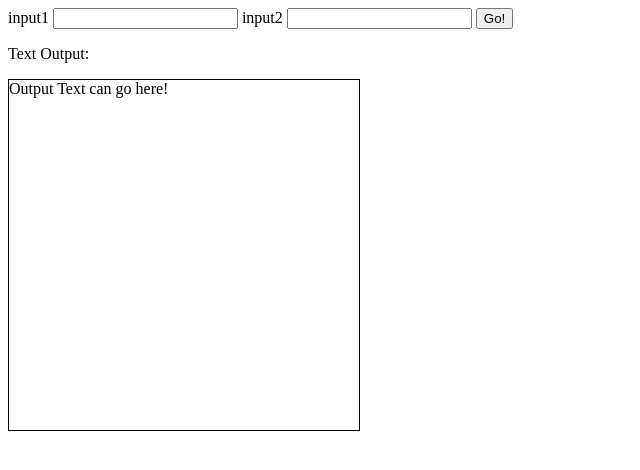
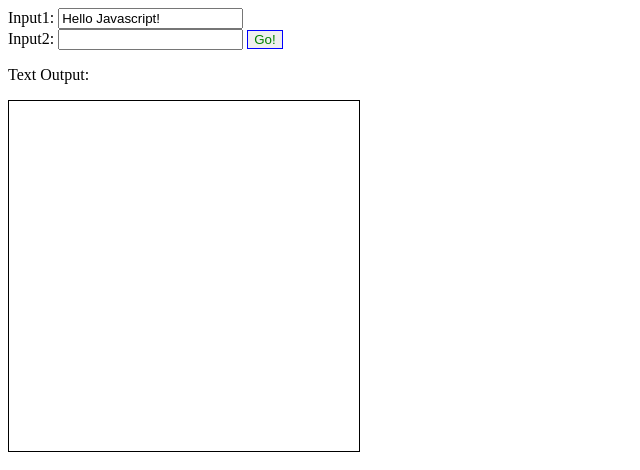
Before and after one commit to Geekwise-Javascript-1/jsgascon, a plain HTML site: page day05/index.html in a window 1280 px wide. Both pictures are taken after a click on the button "Go!". Shown: the whole page, without its empty margins (0-640 px from the left). Drawn offline with Linux system fonts and the light colour scheme.

Commit message:
day05 assignment commit

```diff
--- a/day05/assignment.js
+++ b/day05/assignment.js
@@ -6,21 +6,30 @@
 // replace div text with value of input2
 
 var btn = document.getElementById('btn');
-var input1 = document.getElementById('input1');
-var input2 = document.getElementById('input2');
-var textbox = document.getElementById('textbox');
 
 function btnClick(){
-    // alert('user clicked on the button');
+    getUserInput1();
     alert('Hello Javascript!');
-    getUserInput1();
     getUserInput2();
 }
 btn.onclick = btnClick;
 
-function getUserInput1(input1){
-  input1 = ''
+function getUserInput1(){
+  // Get user input1 value
+  var changeinput1 = document.getElementById('input1').value;
+  console.log(changeinput1);
+  // Change user input1 value
+  var changeinput1 = document.getElementById('input1').value = "Hello Javascript!";
+  console.log(changeinput1);
 }
-function getUserInput2(input2){
-
+function getUserInput2(){
+  // Get user input2 value
+  var changeinput2 = document.getElementById('input2').value;
+  console.log(changeinput2);
+  // Get textbox value
+  var changetextbox = document.getElementById('textbox').innerHTML;
+  console.log(changetextbox);
+  // Change textbox value to user input2
+  var changetextbox = document.getElementById('textbox').innerHTML = changeinput2;
+  console.log(changetextbox);
 }
--- a/day05/index.html
+++ b/day05/index.html
@@ -6,18 +6,18 @@
 </head>
 <body>
 
-  <label for="input1">input1
+  <label for="input1">Input1:
     <input type="text" id="input1" name="input1" value="">
-  </label>
-  <label for="input2">input2
+  </label> <br>
+  <label for="input2">Input2:
     <input type="text" id="input2" name="input2" value="">
   </label>
-  <button id="btn" type="button" name="button">Go!</button>
+  <button id="btn" type="button" name="button" style="border: 1px solid blue; color: green;">Go!</button>
 
   <p>
     Text Output:
   </p>
-  <div id="textbox" style="border: 1px solid black; width: 350px; height: 350px;">
+  <div id="textbox" style="border: 1px solid black; width: 350px; height: 350px; color: blue;">
     Output Text can go here!
   </div>
 
```
